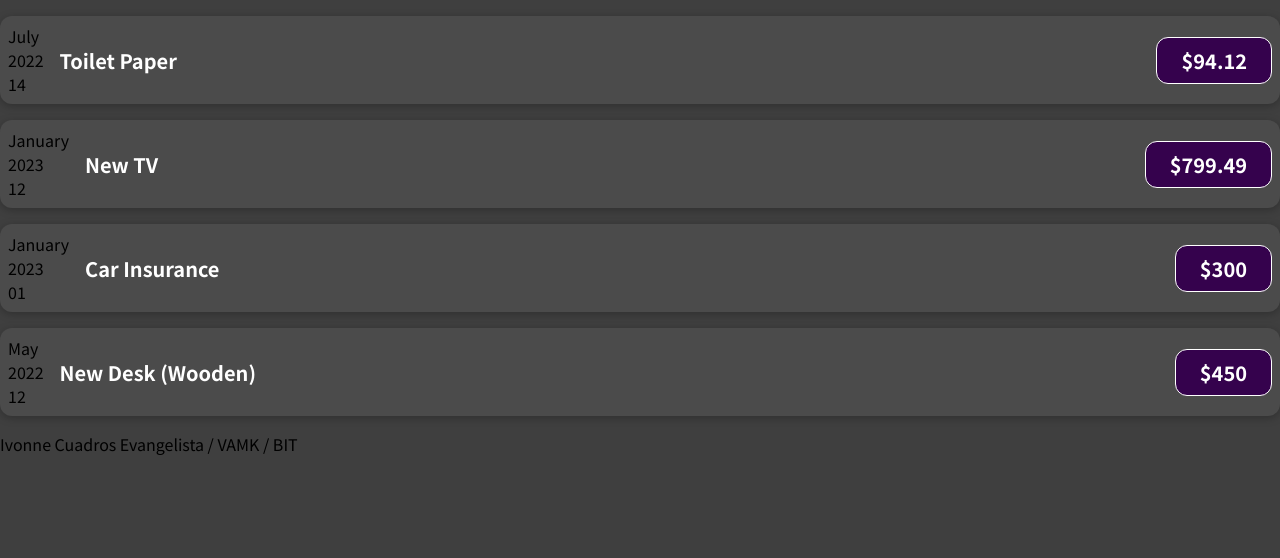
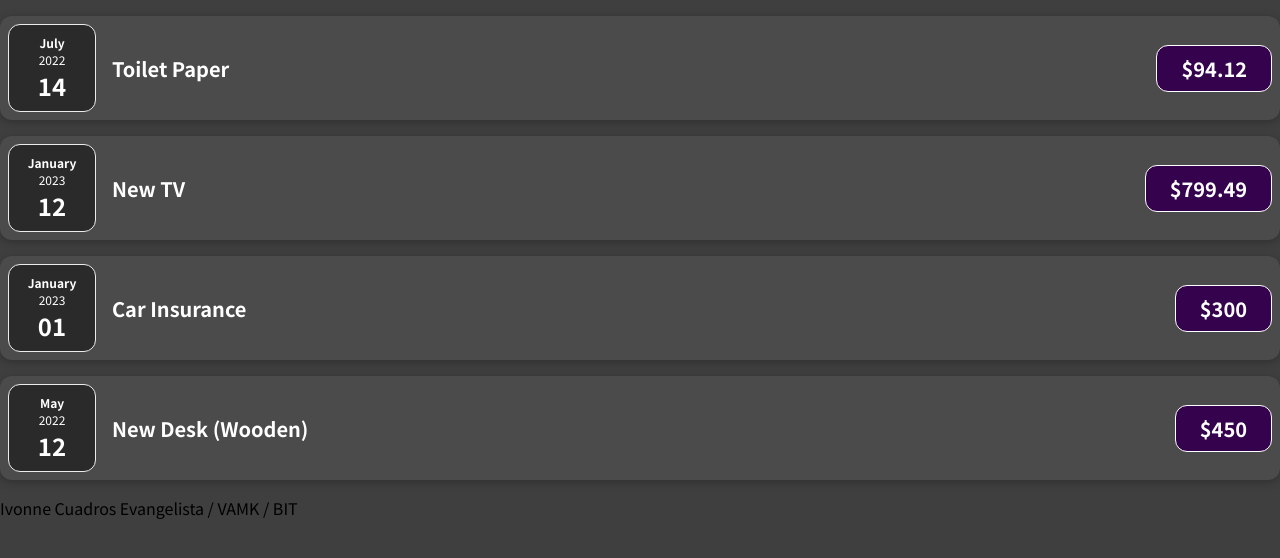
Before and after one commit to e2205680/react-first-project, a JavaScript app: page / in a window 1280 px wide. Shown: the top 558 px of the page. Built offline with nearby package versions, Linux system fonts and the light colour scheme.

Commit message:
Tehtävä 4

```diff
--- a/src/App.js
+++ b/src/App.js
@@ -30,22 +30,22 @@
         title={expenses[0].title}
         amount={expenses[0].amount}
         date={expenses[0].date}
-      ></ExpenseItem>
+      />
       <ExpenseItem
         title={expenses[1].title}
         amount={expenses[1].amount}
         date={expenses[1].date}
-      ></ExpenseItem>
+      />
       <ExpenseItem
         title={expenses[2].title}
         amount={expenses[2].amount}
         date={expenses[2].date}
-      ></ExpenseItem>
+      />
       <ExpenseItem
         title={expenses[3].title}
         amount={expenses[3].amount}
         date={expenses[3].date}
-      ></ExpenseItem>
+      />
       <p>Ivonne Cuadros Evangelista / VAMK / BIT</p>
     </div>
   );
--- /dev/null
+++ b/src/components/ExpenseDate.css
@@ -0,0 +1,26 @@
+.expense-date {
+  display: flex;
+  flex-direction: column;
+  width: 5.5rem;
+  height: 5.5rem;
+  border: 1px solid #ececec;
+  background-color: #2a2a2a;
+  color: white;
+  border-radius: 12px;
+  align-items: center;
+  justify-content: center;
+}
+
+.expense-date__month {
+  font-size: 0.75rem;
+  font-weight: bold;
+}
+
+.expense-date__year {
+  font-size: 0.75rem;
+}
+
+.expense-date__day {
+  font-size: 1.5rem;
+  font-weight: bold;
+}
--- /dev/null
+++ b/src/components/ExpenseDate.js
@@ -0,0 +1,17 @@
+import './ExpenseDate.css';
+
+function ExpenseDate(props) {
+    const month = props.date.toLocaleString('en-US', {month: 'long'});
+    const day = props.date.toLocaleString('en-US', {day: '2-digit'});
+    const year = props.date.getFullYear();
+
+    return (
+        <div className="expense-date">
+            <div className="expense-date__month">{month}</div>
+            <div className="expense-date__year">{year}</div>
+            <div className="expense-date__day">{day}</div>
+        </div>
+    );
+}
+
+export default ExpenseDate;
--- a/src/components/ExpenseItem.js
+++ b/src/components/ExpenseItem.js
@@ -1,18 +1,11 @@
+import ExpenseDate from './ExpenseDate';
 import './ExpenseItem.css';
 
 function ExpenseItem(props) {
 
-    const month = props.date.toLocaleString('en-US', {month: 'long'});
-    const day = props.date.toLocaleString('en-US', {day: '2-digit'});
-    const year = props.date.getFullYear();
-
     return (
         <div className='expense-item'>
-            <div>
-                <div>{month}</div>
-                <div>{year}</div>
-                <div>{day}</div>
-            </div>
+            <ExpenseDate date={props.date} />
             <div className='expense-item__description'>
                 <h2>{props.title}</h2>
                 <div className='expense-item__price'>${props.amount}</div>
```
